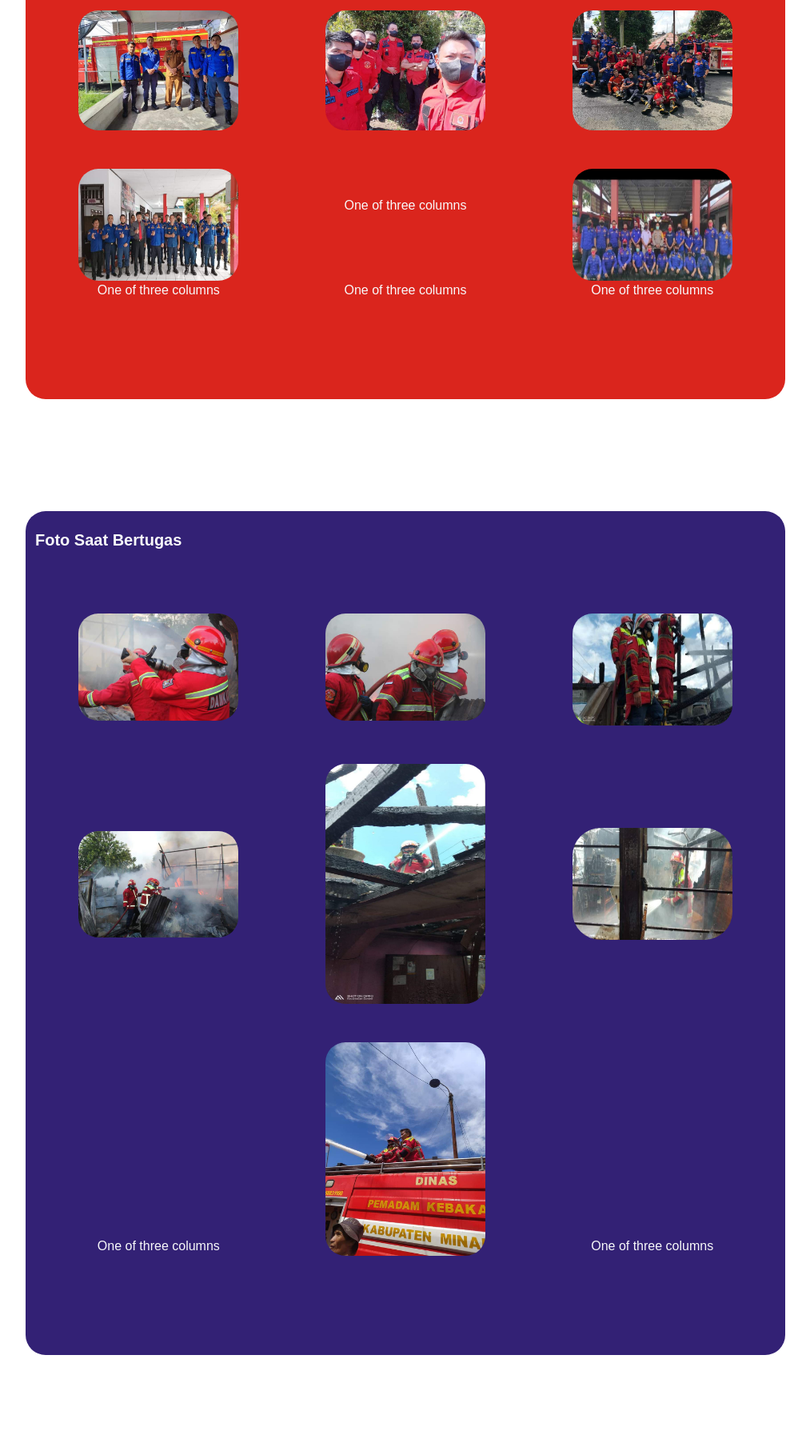
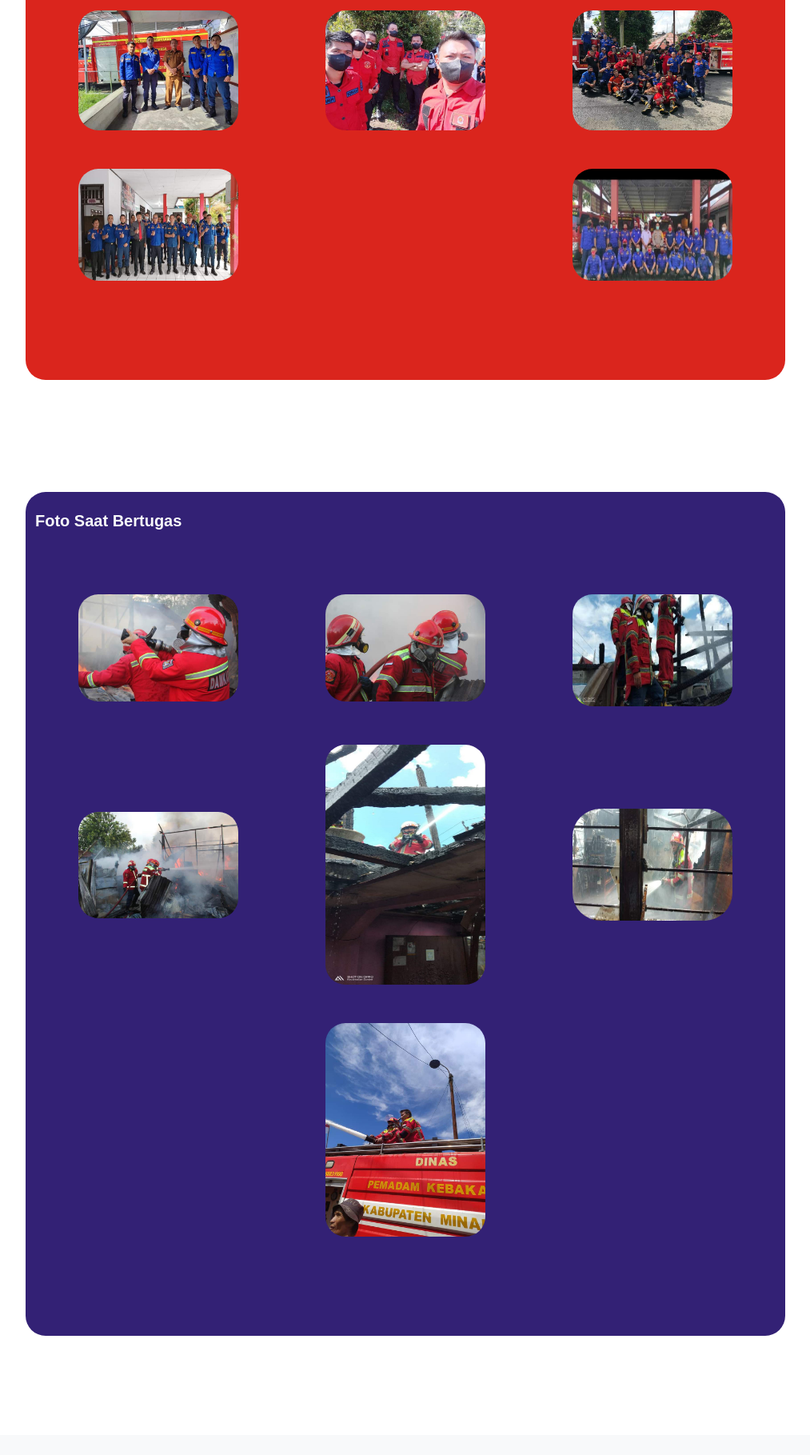
Before and after one commit to alfredtl/final_project, a PHP site: page /galeri.php in a window 1280 px wide. Shown: the part 343-2162 px from the top of the page at 80% size, without its empty margins (133-1146 px from the left). Run offline with PHP 8.4, Linux system fonts and the light colour scheme; some libraries are stand-ins or nearby versions.

Commit message:
hapus text

```diff
--- a/galeri.php
+++ b/galeri.php
@@ -106,7 +106,7 @@
                               </div>
                           </div>
                           <div class="col">
-                            One of three columns
+                            <!-- One of three columns -->
                           </div>
                           <div class="col">
                             <a href=""><img src="./image/fotobersama5.jpg" class="mt-5" style="width: 200px; height: 140px; border-radius: 25px;" alt=""> </a>
@@ -114,13 +114,13 @@
                         </div>
                         <div class="row align-items-end">
                           <div class="col">
-                            One of three columns
+                            <!-- One of three columns -->
                           </div>
                           <div class="col">
-                            One of three columns
+                            <!-- One of three columns -->
                           </div>
                           <div class="col">
-                            One of three columns
+                            <!-- One of three columns -->
                           </div>
                         </div>
                       </div>
@@ -167,13 +167,13 @@
                           </div>
                         <div class="row align-items-end">
                           <div class="col">
-                            One of three columns
+                            <!-- One of three columns -->
                           </div>
                           <div class="col">
                             <a href=""><img src="./image/fotosaatbertugas7.jpg" class="mt-5" style="width: 200px; border-radius: 25px;" alt=""> </a>
                           </div>
                           <div class="col">
-                            One of three columns
+                            <!-- One of three columns -->
                           </div>
                         </div>
                       </div>
@@ -241,7 +241,7 @@
     </section> -->
 
     <!-- =========== Foto Kerja Bakti =========== -->
-    <section class="pt-3 pb-4" style="font-family: sans-serif;">
+    <!-- <section class="pt-3 pb-4" style="font-family: sans-serif;">
         <div class="container">
             <div class="row">
                 <div class="col-lg-10 text-light mx-auto py-4" style="margin-bottom: 100px; border-radius: 25px; background-color:rgb(51, 33, 117);" >
@@ -291,7 +291,7 @@
                 </div>
             </div>
         </div>
-    </section>
+    </section> -->
 
 
 
```
